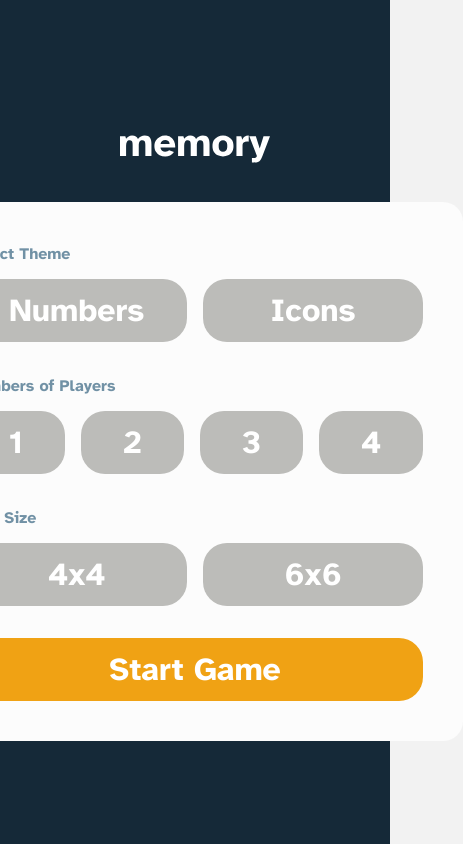
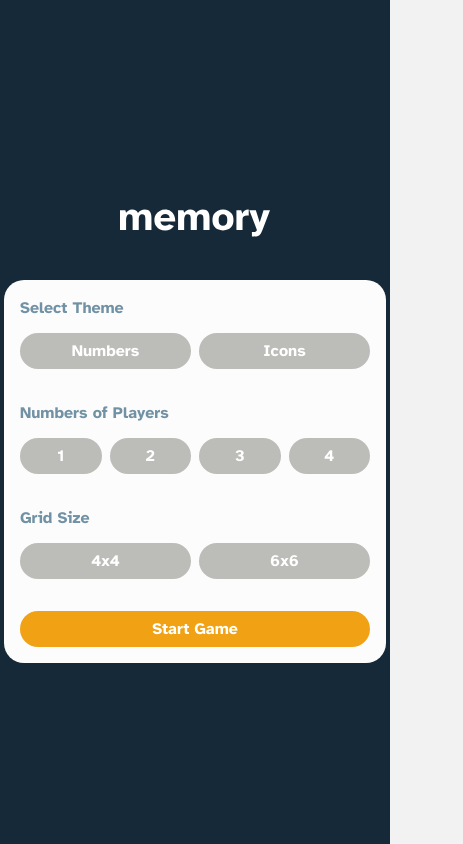
Before and after one commit to JosielLima/memory-game, a React (Vite) app: page / in a window 390 px wide. Shown: the whole page, 463 px wide, since content can reach past the window. Built offline with nearby package versions, Linux system fonts and the light colour scheme.

Commit message:
Responsive page for Start

```diff
--- a/src/components/styled/Card.jsx
+++ b/src/components/styled/Card.jsx
@@ -4,6 +4,10 @@ const Card = styled.div`
   padding: ${(props) => props.theme.spacing.xxl};
   border-radius: ${(props) => props.theme.borderRadius.extra};
   background-color: ${(props) => props.theme.colors.secondary.contrast};
+  @media (max-width: 600px) {
+    padding: ${(props) => props.theme.spacing.md};
+    margin: ${(props) => props.theme.spacing.xs};
+  }
 `;
 
 export default Card;
--- a/src/components/styled/FlexLine.jsx
+++ b/src/components/styled/FlexLine.jsx
@@ -6,6 +6,9 @@ const FlexLine = styled.div`
   gap: 1rem;
   justify-content: space-between;
   align-items: center;
+  @media (max-width: 600px) {
+    gap: 0.5rem;
+  }
 `;
 
 export default FlexLine;
--- a/src/pages/Start.jsx
+++ b/src/pages/Start.jsx
@@ -46,8 +46,10 @@ export default function Start() {
       `}
     >
       <div
-        css={css`
-          max-width: 800px;
+        css={(theme) => css`
+          max-width: 600px;
+          min-width: 300px;
+          width: 100%;
         `}
       >
         <div
--- a/src/theme/theme.js
+++ b/src/theme/theme.js
@@ -2,7 +2,7 @@ import { css } from "@emotion/react";
 
 const baseButtonStyles = css`
   border-radius: 24px;
-  padding: 12px 42px;
+  padding: 0.9rem 2.5rem;
   font-weight: bold;
   font-size: 2rem;
   border: none;
@@ -10,6 +10,10 @@ const baseButtonStyles = css`
   font-family: "Atkinson Hyperlegible", sans-serif;
   transition: background-color 0.3s;
   width: 100%;
+  @media (max-width: 600px) {
+    font-size: 1rem;
+    padding: 0.5rem 1rem;
+  }
 `;
 
 const theme = {
@@ -125,6 +129,11 @@ const theme = {
     large: "16px",
     extra: "20px",
   },
+  media: {
+    mobile: "only screen and (max-width: 600px)",
+    tablet: "only screen and (min-width: 601px) and (max-width: 1024px)",
+    desktop: "only screen and (min-width: 1025px)",
+  },
 };
 
 export default theme;
```
